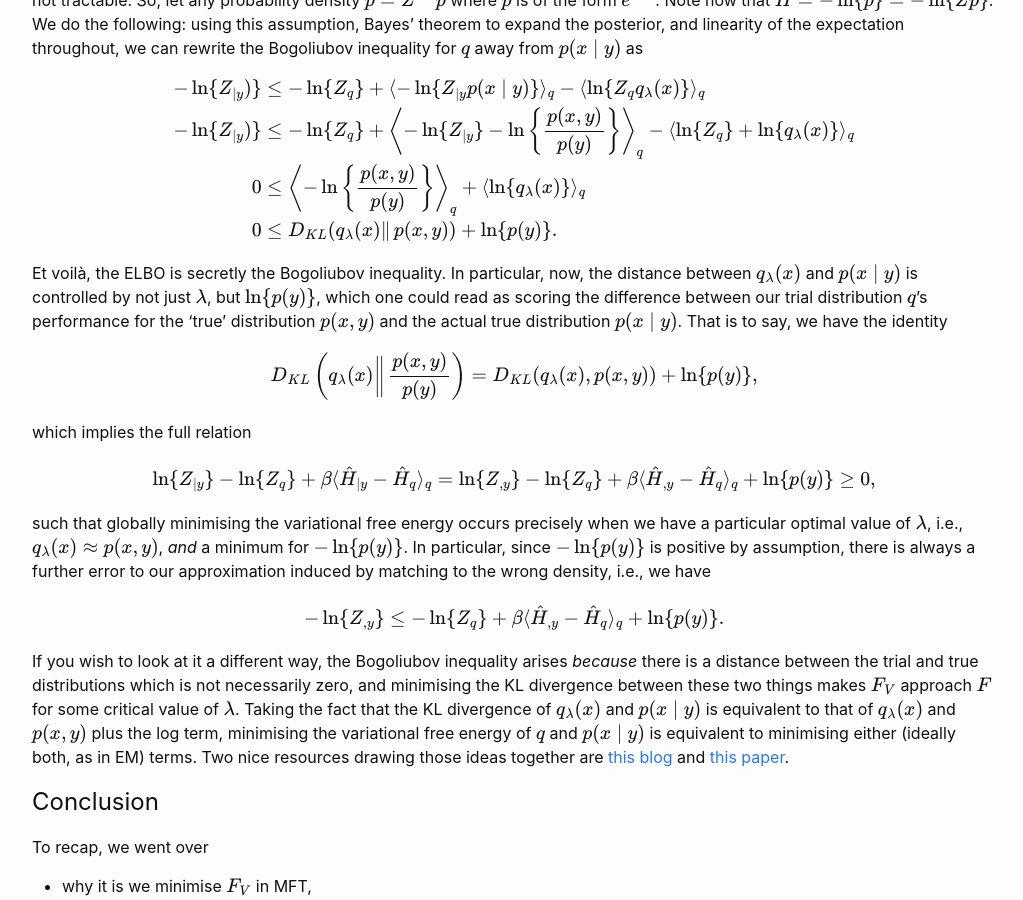
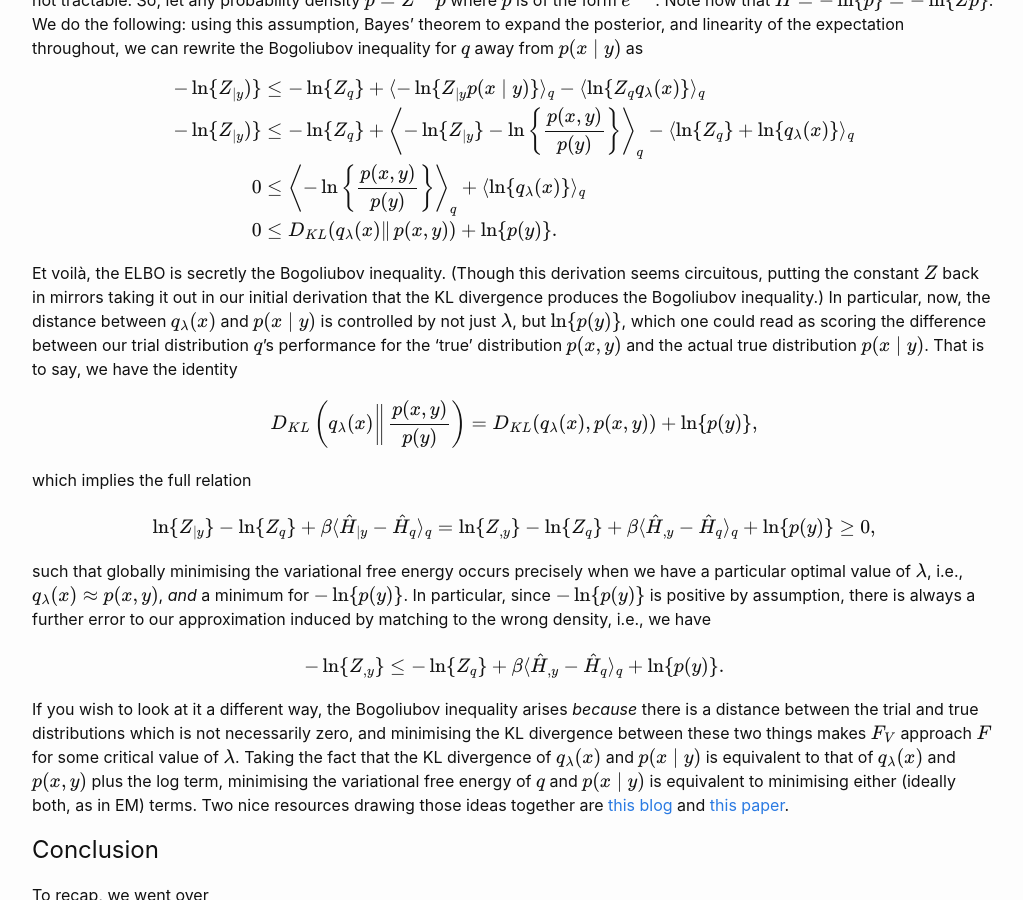
Before and after one commit to DARSakthi/DARSakthi.github.io, a Jekyll site: the page built from _posts/2022-02-05-2-MFT-4-ME.markdown, in a window 1280 px wide and 900 px high, scrolled down 4062 px. Shown: the whole window, without its empty margins (126-1149 px from the left). Built offline with Jekyll 4.4.1, drawn with Linux system fonts in a browser that asks for light colours; formulas are drawn with MathJax 3; comment, search, counter and statistics services are not loaded.

Commit message:
Added material (corrections III)

```diff
--- a/_posts/2022-02-05-2-MFT-4-ME.markdown
+++ b/_posts/2022-02-05-2-MFT-4-ME.markdown
@@ -75,7 +75,7 @@ $$ \begin{align*}
 0 &\leq \left\langle - \ln\left\{ \frac{p(x,y)}{p(y)} \right\} \right\rangle_q + \langle \ln\{q_\lambda(x) \} \rangle_q\\
 0 &\leq D_{KL}( q_\lambda(x) \|\, p(x,y) ) + \ln\{p(y)\}. \end{align*} $$
 
-Et voilà, the ELBO is secretly the Bogoliubov inequality. In particular, now, the distance between $$q_\lambda(x)$$ and $$p(x \mid y)$$ is controlled by not just $$\lambda$$, but $$\ln\{p(y)\}$$, which one could read as scoring the difference between our trial distribution $$q$$'s performance for the 'true' distribution $$p(x,y)$$ and the actual true distribution $$p(x \mid y)$$. That is to say, we have the identity
+Et voilà, the ELBO is secretly the Bogoliubov inequality. (Though this derivation seems circuitous, putting the constant $$Z$$ back in mirrors taking it out in our initial derivation that the KL divergence produces the Bogoliubov inequality.) In particular, now, the distance between $$q_\lambda(x)$$ and $$p(x \mid y)$$ is controlled by not just $$\lambda$$, but $$\ln\{p(y)\}$$, which one could read as scoring the difference between our trial distribution $$q$$'s performance for the 'true' distribution $$p(x,y)$$ and the actual true distribution $$p(x \mid y)$$. That is to say, we have the identity
 
 $$ D_{KL}\left( q_\lambda(x) \bigg\|\, \frac{p(x, y)}{p(y)} \right) = D_{KL}(q_\lambda(x), p(x, y) ) + \ln\{ p(y) \},$$
 
```
